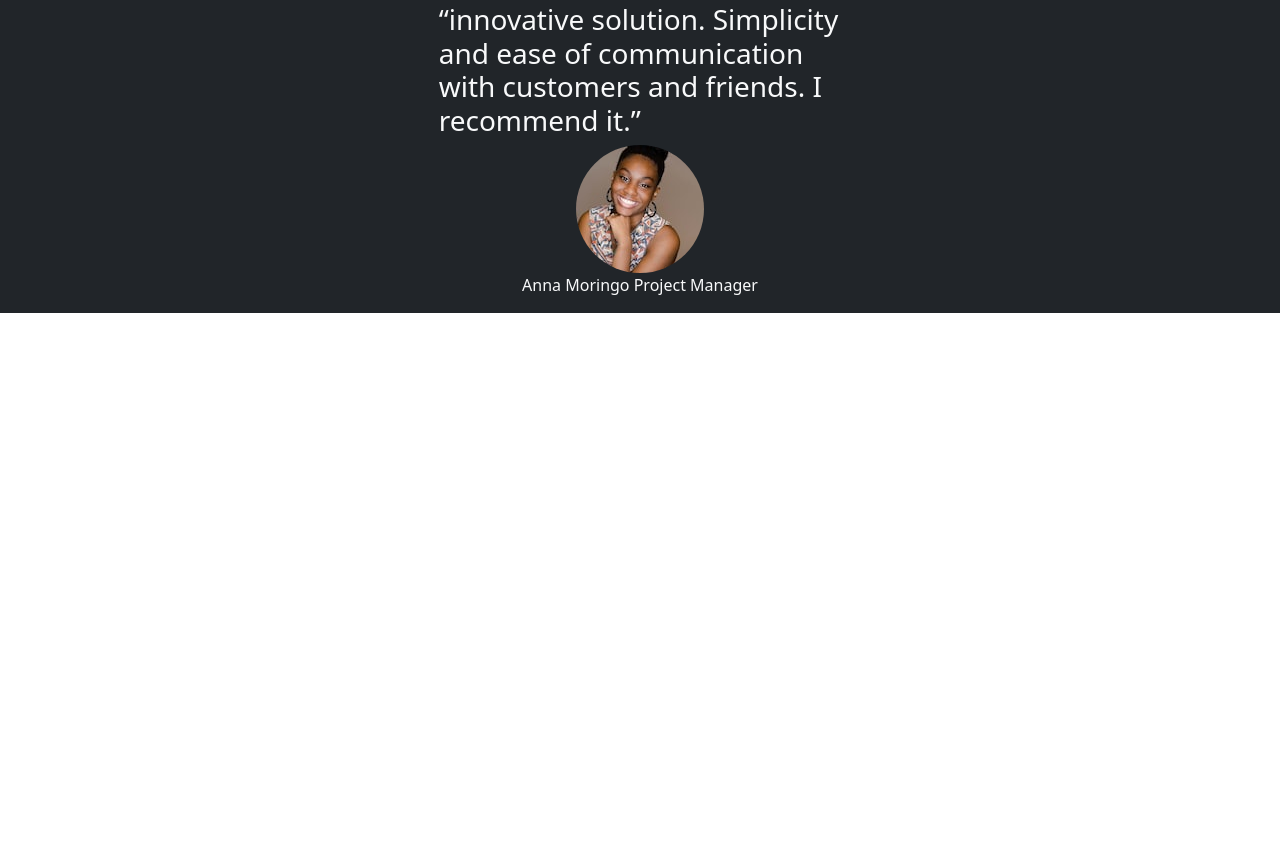
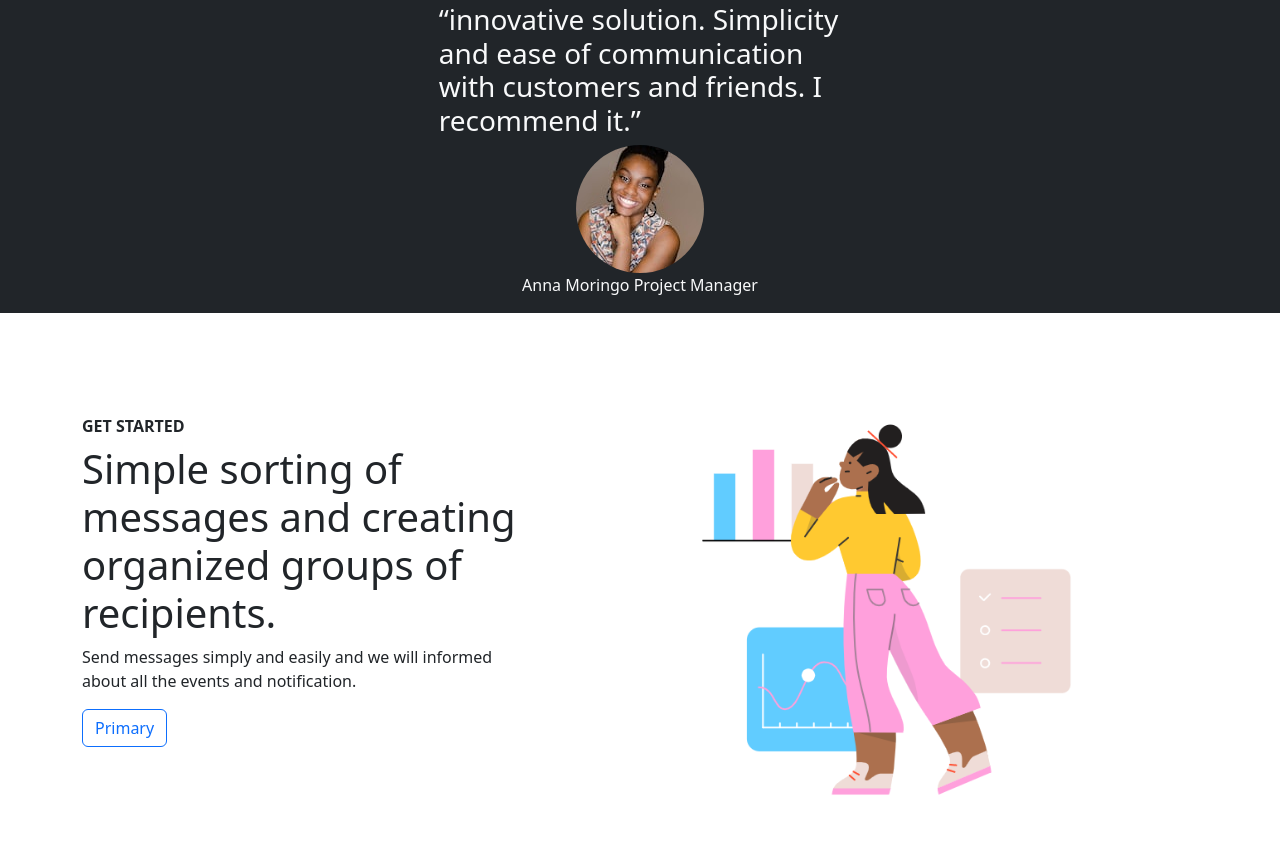
Before and after one commit to AdamGallagher27/WD-Frameworks, a plain HTML site: page suro_layout/index.html in a window 1280 px wide. Shown: the part 1500-2351 px from the top of the page. Before the commit the page ends 1813 px from the top, so only its background shows below. Drawn offline with nearby package versions, Linux system fonts and the light colour scheme.

Commit message:
added get started

```diff
--- a/suro_layout/index.html
+++ b/suro_layout/index.html
@@ -152,6 +152,28 @@
 		</div>
 	</div>
 
+	<!-- container -->
+	<div class="container">
+		<div class="row align-items-center">
+			<div class="col-md-5">
+				<h6 class="text-uppercase fw-bold">get started</h6>
+				<h1 class="display-6 fw-normal lh-4">
+					Simple sorting of messages and creating organized groups of recipients.
+				</h1>
+				<p class="fs-6">
+					Send messages simply and easily and we will informed about all the events and notification.
+				</p>
+				<button type="button" class="btn btn-outline-primary">Primary</button>
+
+			</div>
+			<div class="col-md-7">
+				<div class="d-none d-sm-block"><img src="images/image_1.png" class="img-fluid" alt="woman"></div>
+
+			</div>
+		</div>
+
+	</div>
+
 	<script src="https://cdn.jsdelivr.net/npm/bootstrap@5.2.2/dist/js/bootstrap.bundle.min.js"
 		integrity="sha384-OERcA2EqjJCMA+/3y+gxIOqMEjwtxJY7qPCqsdltbNJuaOe923+mo//f6V8Qbsw3"
 		crossorigin="anonymous"></script>
```
